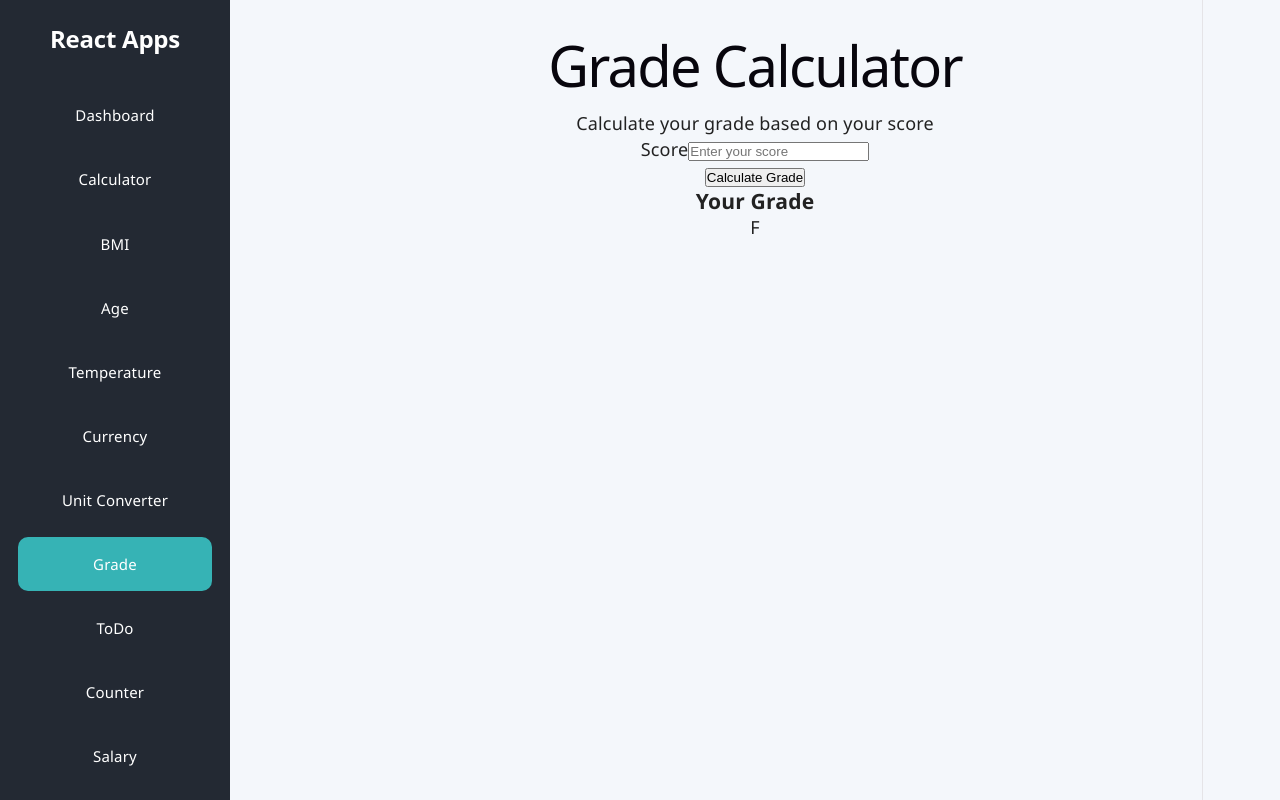
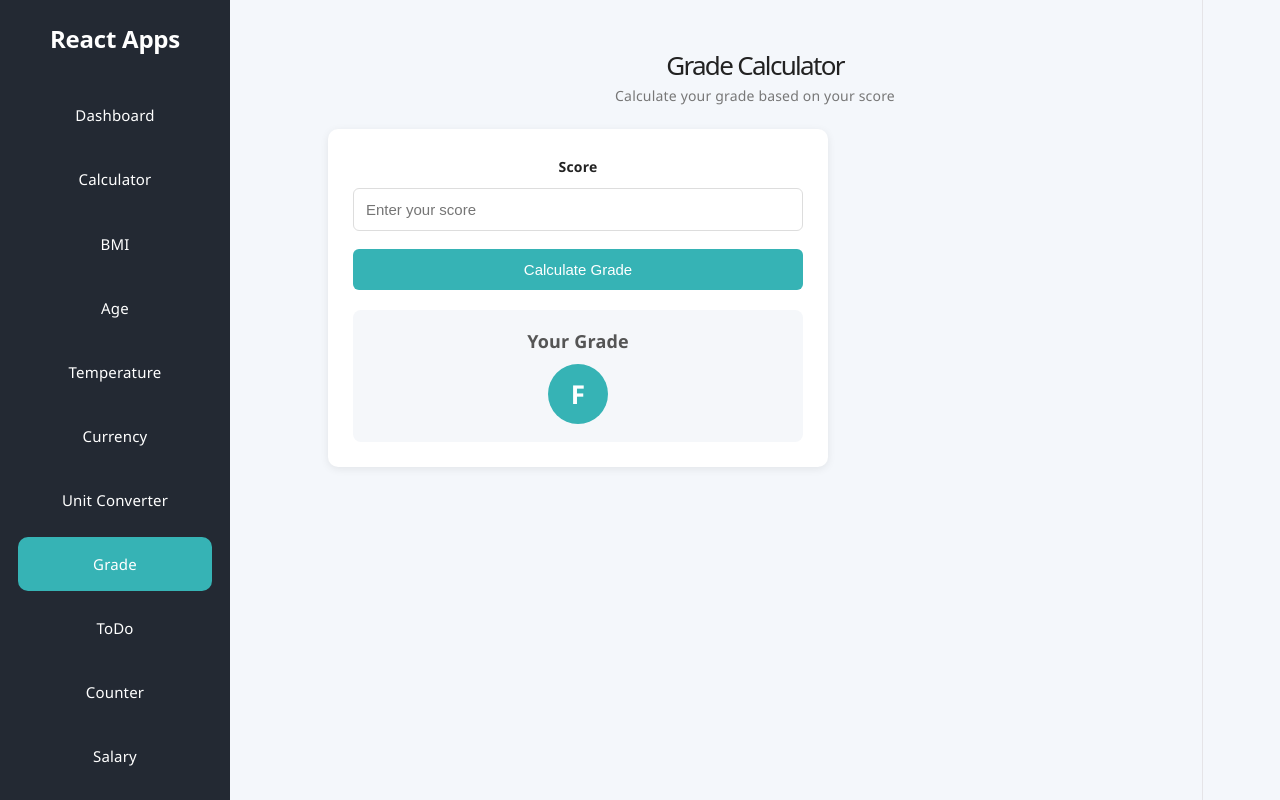
Before and after one commit to NaimaMuse/React-Mini-Apps, a React (Vite) app in the folder my-react-app/: page /grade in a window 1280 px wide. Built offline with nearby package versions, Linux system fonts and the light colour scheme.

Commit message:
created the grade  app and its design

```diff
--- a/my-react-app/src/App.css
+++ b/my-react-app/src/App.css
@@ -794,3 +794,105 @@ body{
     font-weight:bold;
     color:#36b3b5;
 }
+
+
+
+/* ===========================
+   GRADE CALCULATOR
+=========================== */
+
+.grade-page{
+    width:100%;
+}
+
+.grade-header{
+    margin-bottom:20px;
+}
+
+.grade-header h1{
+    font-size:26px;
+    color:#222;
+    margin-bottom:5px;
+}
+
+.grade-header p{
+    color:#777;
+    font-size:14px;
+}
+
+.grade-card{
+    width:100%;
+    max-width:500px;
+    background:#fff;
+    padding:25px;
+    border-radius:10px;
+    box-shadow:0 2px 8px rgba(0,0,0,.08);
+}
+
+.grade-input-box{
+    margin-bottom:18px;
+}
+
+.grade-input-box label{
+    display:block;
+    margin-bottom:8px;
+    font-weight:600;
+    font-size:14px;
+}
+
+.grade-input-box input{
+    width:100%;
+    padding:12px;
+    border:1px solid #ddd;
+    border-radius:6px;
+    font-size:15px;
+    outline:none;
+}
+
+.grade-input-box input:focus{
+    border-color:#36b3b5;
+}
+
+.grade-btn{
+    width:100%;
+    padding:12px;
+    border:none;
+    border-radius:6px;
+    background:#36b3b5;
+    color:white;
+    font-size:15px;
+    cursor:pointer;
+    transition:.3s;
+}
+
+.grade-btn:hover{
+    background:#2a9b9d;
+}
+
+.grade-result{
+    margin-top:20px;
+    background:#f5f7fa;
+    border-radius:8px;
+    padding:18px;
+    text-align:center;
+}
+
+.grade-result h3{
+    font-size:18px;
+    color:#555;
+    margin-bottom:10px;
+}
+
+.grade-letter{
+    width:60px;
+    height:60px;
+    margin:auto;
+    border-radius:50%;
+    background:#36b3b5;
+    color:white;
+    display:flex;
+    justify-content:center;
+    align-items:center;
+    font-size:26px;
+    font-weight:bold;
+}
```
